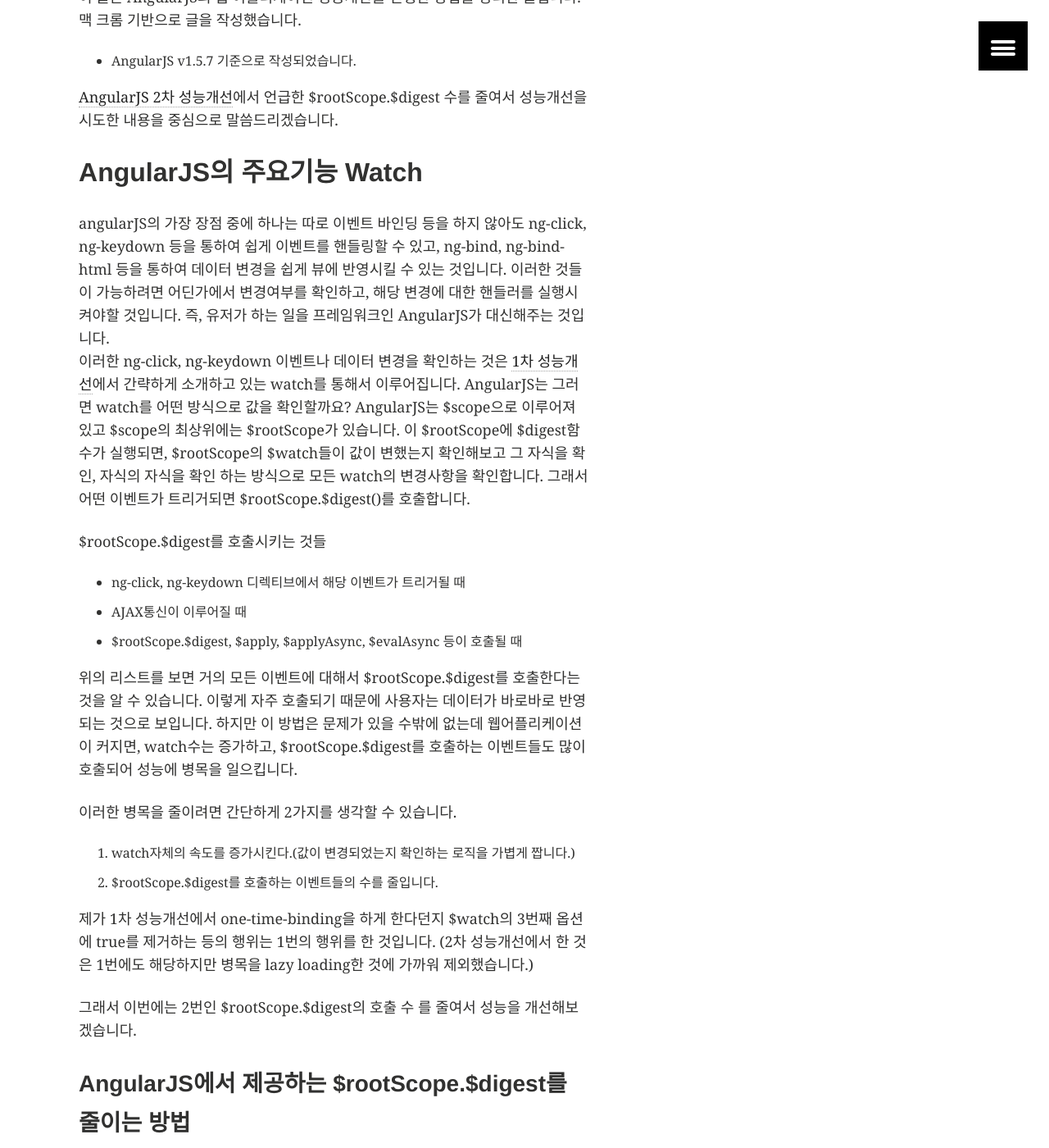
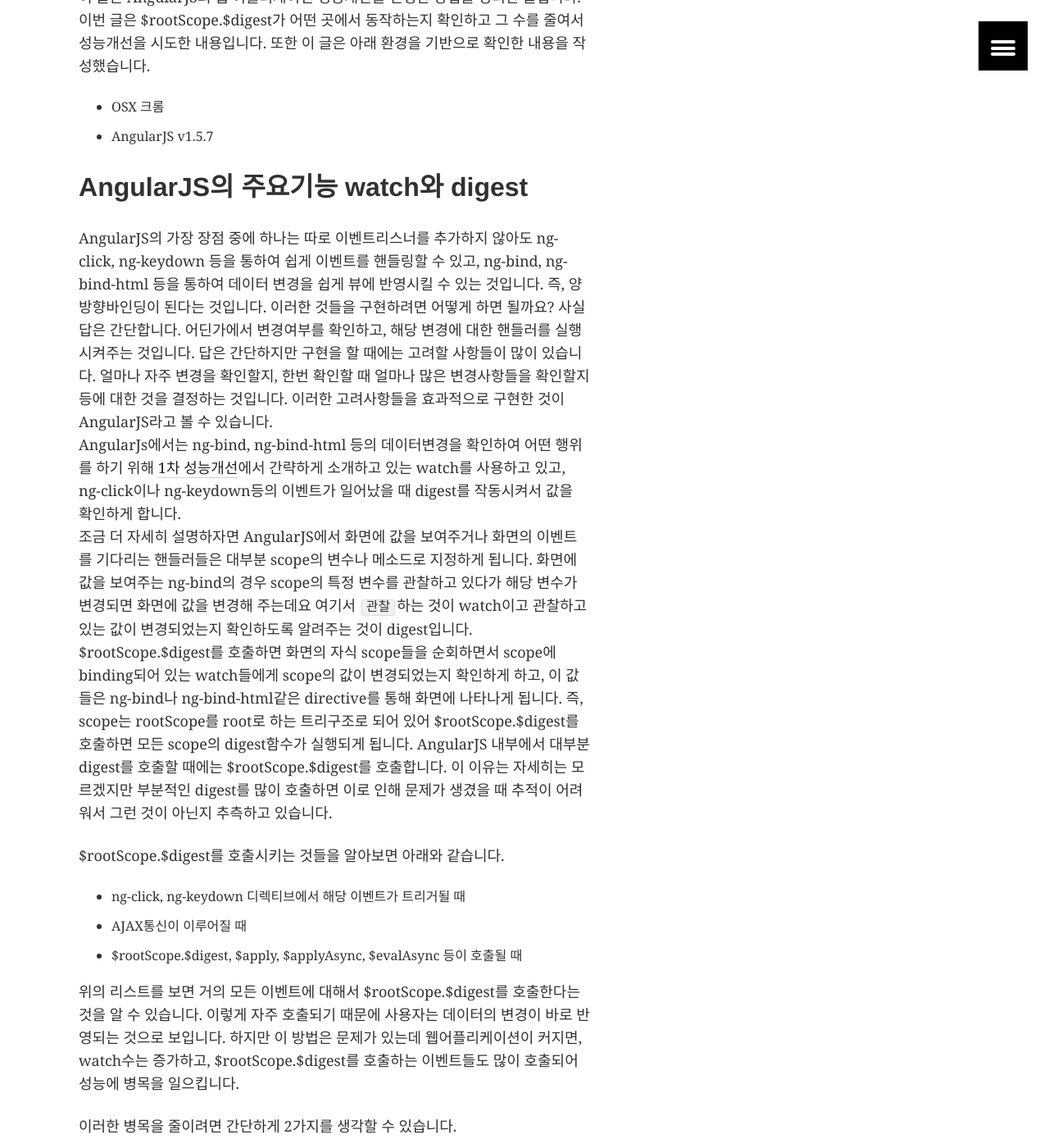
Before and after one commit to kbs0327/blog, a Jekyll site: the page built from _posts/2016-06-20-angularjs-improve-performance3.markdown, in a window 1280 px wide and 1400 px high, scrolled down 375 px. Shown: the whole window at 82% size. Built offline with Jekyll 4.4.1, drawn with Linux system fonts in a browser that asks for light colours; some of the changed text lies outside the part shown.

Commit message:
angularJs improve performance with digest

````diff
--- a/_posts/2016-06-20-angularjs-improve-performance3.markdown
+++ b/_posts/2016-06-20-angularjs-improve-performance3.markdown
@@ -1,6 +1,6 @@
 ---
 layout: article
-title: "Angular.js 소스 수정을 이용한 AngularJS 3차 성능개선"
+title: "digest 수정을 이용한 병목확인과 AngularJS 3차 성능개선"
 date: 2016-06-20 19:58:13
 image:
   teaser: angularjs.png
@@ -9,45 +9,46 @@
 
 # 개요
 
-이 글은 AngularJS의 웹 어플리케이션 성능개선을 진행한 방법을 정리한 글입니다. 맥 크롬 기반으로 글을 작성했습니다.
-- AngularJS v1.5.7 기준으로 작성되었습니다.
+이 글은 AngularJS의 웹 어플리케이션 성능개선을 진행한 방법을 정리한 글입니다. 이번 글은 $rootScope.$digest가 어떤 곳에서 동작하는지 확인하고 그 수를 줄여서 성능개선을 시도한 내용입니다. 또한 이 글은 아래 환경을 기반으로 확인한 내용을 작성했습니다.
+- OSX 크롬
+- AngularJS v1.5.7
 
- [AngularJS 2차 성능개선](http://kbs0327.github.io/blog/technology/angularjs-improve-performance2/)에서 언급한 $rootScope.$digest 수를 줄여서 성능개선을 시도한 내용을 중심으로 말씀드리겠습니다.
+## AngularJS의 주요기능 watch와 digest
 
-## AngularJS의 주요기능 Watch
+ AngularJS의 가장 장점 중에 하나는 따로 이벤트리스너를 추가하지 않아도 ng-click, ng-keydown 등을 통하여 쉽게 이벤트를 핸들링할 수 있고, ng-bind, ng-bind-html 등을 통하여 데이터 변경을 쉽게 뷰에 반영시킬 수 있는 것입니다. 즉, 양방향바인딩이 된다는 것입니다. 이러한 것들을 구현하려면 어떻게 하면 될까요? 사실 답은 간단합니다. 어딘가에서 변경여부를 확인하고, 해당 변경에 대한 핸들러를 실행시켜주는 것입니다. 답은 간단하지만 구현을 할 때에는 고려할 사항들이 많이 있습니다. 얼마나 자주 변경을 확인할지, 한번 확인할 때 얼마나 많은 변경사항들을 확인할지 등에 대한 것을 결정하는 것입니다. 이러한 고려사항들을 효과적으로 구현한 것이 AngularJS라고 볼 수 있습니다.
+ AngularJs에서는 ng-bind, ng-bind-html 등의 데이터변경을 확인하여 어떤 행위를 하기 위해 [1차 성능개선](http://kbs0327.github.io/blog/technology/angularjs-improve-performance/)에서 간략하게 소개하고 있는 watch를 사용하고 있고, ng-click이나 ng-keydown등의 이벤트가 일어났을 때 digest를 작동시켜서 값을 확인하게 합니다.
+ 조금 더 자세히 설명하자면 AngularJS에서 화면에 값을 보여주거나 화면의 이벤트를 기다리는 핸들러들은 대부분 scope의 변수나 메소드로 지정하게 됩니다. 화면에 값을 보여주는 ng-bind의 경우 scope의 특정 변수를 관찰하고 있다가 해당 변수가 변경되면 화면에 값을 변경해 주는데요 여기서 `관찰`하는 것이 watch이고 관찰하고 있는 값이 변경되었는지 확인하도록 알려주는 것이 digest입니다.
+ $rootScope.$digest를 호출하면 화면의 자식 scope들을 순회하면서 scope에 binding되어 있는 watch들에게 scope의 값이 변경되었는지 확인하게 하고, 이 값들은 ng-bind나 ng-bind-html같은 directive를 통해 화면에 나타나게 됩니다. 즉, scope는 rootScope를 root로 하는 트리구조로 되어 있어 $rootScope.$digest를 호출하면 모든 scope의 digest함수가 실행되게 됩니다. AngularJS 내부에서 대부분 digest를 호출할 때에는 $rootScope.$digest를 호출합니다. 이 이유는 자세히는 모르겠지만 부분적인 digest를 많이 호출하면 이로 인해 문제가 생겼을 때 추적이 어려워서 그런 것이 아닌지 추측하고 있습니다.
 
- angularJS의 가장 장점 중에 하나는 따로 이벤트 바인딩 등을 하지 않아도 ng-click, ng-keydown 등을 통하여 쉽게 이벤트를 핸들링할 수 있고, ng-bind, ng-bind-html 등을 통하여 데이터 변경을 쉽게 뷰에 반영시킬 수 있는 것입니다. 이러한 것들이 가능하려면 어딘가에서 변경여부를 확인하고, 해당 변경에 대한 핸들러를 실행시켜야할 것입니다. 즉, 유저가 하는 일을 프레임워크인 AngularJS가 대신해주는 것입니다.
- 이러한 ng-click, ng-keydown 이벤트나 데이터 변경을 확인하는 것은 [1차 성능개선](http://kbs0327.github.io/blog/technology/angularjs-improve-performance/)에서 간략하게 소개하고 있는 watch를 통해서 이루어집니다. AngularJS는 그러면 watch를 어떤 방식으로 값을 확인할까요? AngularJS는 $scope으로 이루어져 있고 $scope의 최상위에는 $rootScope가 있습니다. 이 $rootScope에 $digest함수가 실행되면, $rootScope의 $watch들이 값이 변했는지 확인해보고 그 자식을 확인, 자식의 자식을 확인 하는 방식으로 모든 watch의 변경사항을 확인합니다. 그래서 어떤 이벤트가 트리거되면 $rootScope.$digest()를 호출합니다.
-
- $rootScope.$digest를 호출시키는 것들
+ $rootScope.$digest를 호출시키는 것들을 알아보면 아래와 같습니다.
  - ng-click, ng-keydown 디렉티브에서 해당 이벤트가 트리거될 때
  - AJAX통신이 이루어질 때
  - $rootScope.$digest, $apply, $applyAsync, $evalAsync 등이 호출될 때
 
- 위의 리스트를 보면 거의 모든 이벤트에 대해서 $rootScope.$digest를 호출한다는 것을 알 수 있습니다. 이렇게 자주 호출되기 때문에 사용자는 데이터가 바로바로 반영되는 것으로 보입니다. 하지만 이 방법은 문제가 있을 수밖에 없는데 웹어플리케이션이 커지면, watch수는 증가하고, $rootScope.$digest를 호출하는 이벤트들도 많이 호출되어 성능에 병목을 일으킵니다.
+ 위의 리스트를 보면 거의 모든 이벤트에 대해서 $rootScope.$digest를 호출한다는 것을 알 수 있습니다. 이렇게 자주 호출되기 때문에 사용자는 데이터의 변경이 바로 반영되는 것으로 보입니다. 하지만 이 방법은 문제가 있는데 웹어플리케이션이 커지면, watch수는 증가하고, $rootScope.$digest를 호출하는 이벤트들도 많이 호출되어 성능에 병목을 일으킵니다.
 
  이러한 병목을 줄이려면 간단하게 2가지를 생각할 수 있습니다.
 
  1. watch자체의 속도를 증가시킨다.(값이 변경되었는지 확인하는 로직을 가볍게 짭니다.)
  2. $rootScope.$digest를 호출하는 이벤트들의 수를 줄입니다.
 
- 제가 1차 성능개선에서 one-time-binding을 하게 한다던지 $watch의 3번째 옵션에 true를 제거하는 등의 행위는 1번의 행위를 한 것입니다. (2차 성능개선에서 한 것은 1번에도 해당하지만 병목을 lazy loading한 것에 가까워 제외했습니다.)
+ 제가 1차 성능개선에서 one-time-binding을 하게 한다던지 $watch의 3번째 옵션에 true를 제거하는 등의 행위는 1번의 행위를 한 것입니다. (2차 성능개선은 watch와 관련되어 있다고 보기 어렵습니다.)
 
- 그래서 이번에는 2번인 $rootScope.$digest의 호출 수 를 줄여서 성능을 개선해보겠습니다.
+ 그래서 이번에는 2번인 $rootScope.$digest의 호출 수 를 줄여서 성능을 개선해보았습니다.
 
 ### AngularJS에서 제공하는 $rootScope.$digest를 줄이는 방법
 
  AngularJS에서도 이러한 사항을 알기에 이 문제를 해결할 수 있는 방법들이 있습니다.
 
- 먼저 $applyAsync가 있습니다. $applyAsync는 [1차 성능개선](http://kbs0327.github.io/blog/technology/angularjs-improve-performance/)에서 나온 useApplyAsync와 관련이 있는데요. AJAX호출을 하면 $apply함수를 호출합니다.($apply함수는 지금 $rootScope.$digest의 wrapper 메소드라고 보시면 됩니다.) 이 때에 useApplyAsync가 true로 setting하면 $applyAsync를 사용하게 되는데요. 이 함수는 지금 $rootScope.$digest가 실행중인지 확인하고, 실행중이라면 queue에 넣어서 실행중이지 않는 시점에 $rootScope.$digest를 한번만 실행하게 하는 함수입니다. 이 함수를 실행하면 동시에 여러번 AJAX콜을 할 때에 $rootScope.$digest를 줄일 수 있습니다.
+ 먼저 $applyAsync가 있습니다. $applyAsync는 [1차 성능개선](http://kbs0327.github.io/blog/technology/angularjs-improve-performance/)에서 나온 useApplyAsync와 관련이 있는데요. AJAX호출을 하면 $apply함수를 호출합니다.($apply함수는 지금 $rootScope.$digest의 wrapper 메소드라고 보시면 됩니다.) 이 때에 useApplyAsync를 true로 setting하면 $applyAsync를 사용하게 되는데요. 이 함수는 지금 $rootScope.$digest가 실행중인지 확인하고, 실행중이라면 queue에 넣어서 실행중이지 않는 시점에 $rootScope.$digest를 한번만 실행하게 하는 함수입니다. 이 함수를 실행하면 동시에 여러번 AJAX콜을 할 때에 $rootScope.$digest를 줄여서 성능개선을 할 수 있습니다.
 
- 이 외에 이 함수와 똑같은 기능을 하는 함수로 $evalAsync함수가 있습니다. 이 함수는 $watch가 내부 scope를 순회할 때에도 대기중인 콜백이 있으면 실행시키는 함수로 $applyAsync함수가 $rootScope.$digest가 호출되는 시점에서만 확인하는 점과 다릅니다. 이 차이는 나중에 다시 글로 써서 올리겠습니다.
+ 이 외에 $applyAsync와 유사한 함수로 $evalAsync함수가 있습니다. 이 함수에 대해서는 나중에 다시 글로 써서 올리겠습니다.
 
-### $rootScope.$digest가 호출이 안되게 하는 옵션을 사용하자
+### 가능하면 $rootScope.$digest가 호출이 안하는 옵션을 사용하자
 
- AngularJS에서는 이벤트가 발생했을 때 $rootScope.$digest를 호출하지 않게 하는 함수가 있습니다. $timeout과 $interval인데요. $timeout은 timeout이 일어난 후에 $rootScope.$digest를 호출하고 $interval은 정해진 시간마다 내부 콜백을 실행하고 $rootScope.$digest를 호출합니다.
+ AngularJS에서는 이벤트가 발생했을 때 $rootScope.$digest를 호출하지 않게 하는 옵션을 가지고 있는 함수가 있습니다. $timeout과 $interval인데요. 어떤 옵션도 주지 않았을 경우 $timeout은 timeout이 일어난 후에 $rootScope.$digest를 호출하고 $interval은 정해진 시간마다 내부 콜백을 실행하면서, $rootScope.$digest를 호출합니다.
 
- 이 2개의 함수 모두 3번째 매개변수에 false를 입력하면 $rootScope.$digest를 막을 수 있습니다. 하지만 실제로 $rootScope.$digest가 필요한 경우가 있기 때문에 사용할 때에 유의하여 사용해야합니다.
+ 이 2개의 함수 모두 3번째 매개변수에 false를 입력하면 $rootScope.$digest를 막을 수 있습니다. 하지만 실제로 $rootScope.$digest가 필요한 경우가 있기 때문에 사용할 때에 유의해야합니다.
 
 ### local digest
 
@@ -60,125 +61,40 @@
 
 ```
 
- 위의 소스를 이용하면 되지만 사용시에 추적이 힘드는 side effect가 있을 수도 있습니다. 실제로 몇개의 블로그에서는 이를 Anti-Pattern으로 기술하기도 했습니다.
+ 간단하게 위의 소스를 이용하면 되지만 사용시에 여러 side effect가 있을 수도 있어서, 몇개의 블로그에서는 이를 Anti-Pattern으로 기술하기도 했습니다.
 
-## AngularJS 소스를 통한 watch수 파악
+## AngularJS 소스 수정을 통한 watch수 파악
 
- 드디어 본론으로 돌아와서 AngularJS소스를 수정해서 성능을 개선해보겠습니다.
- 이번 성능개선의 목표는 $rootScope.$digest 호출을 줄여서 처음 로딩 속도를 증가시키는게 주요 목적입니다.
+ 드디어 본론으로 돌아와서 AngularJS소스를 수정해서 간단하게 수정해서 실제로 watch가 얼마나 오래걸리는지에 대해 측정해 보겠습니다.
+ 이번 측정의 목표는 $rootScope.$digest를 어디서 호출하고, 얼마나 많이 호출하는지 확인하는 것과, 1개의 watch를 확인하는 데에 얼마나 많은 시간이 걸리는지 측정하는 것입니다.
 
- 제가 수정하기로 한 소스는 $digest함수 소스이고 이 소스가 모든 $watch의 확인에 사용되기에 이 함수를 target으로 지정했습니다.
+ 제가 수정하기로 한 소스는 $watch를 확인하도록 하는 $digest함수입니다.
+ digest함수는 간단하게 표현하면 아래와 같습니다.
 
 ```js
  $digest: function() {
-        beginPhase('$digest');
-        $browser.$$checkUrlChange();
+        // phase 시작
 
-        if (this === $rootScope && applyAsyncId !== null) {
-          $browser.defer.cancel(applyAsyncId);
-          flushApplyAsync();
-        }
+        do {
+        // 자식 scope를 순회
+          do {
+          // scope의 전체 watch를 순회하며 변경사항 확인
 
-        lastDirtyWatch = null;
+          // 변경사항이 있으면 해당 action 실행
+          } while (...);
 
-        do { // "while dirty" loop
-          dirty = false;
-          current = target;
+        } while (...);
 
-          for (var asyncQueuePosition = 0; asyncQueuePosition < asyncQueue.length; asyncQueuePosition++) {
-            try {
-              asyncTask = asyncQueue[asyncQueuePosition];
-              asyncTask.scope.$eval(asyncTask.expression, asyncTask.locals);
-            } catch (e) {
-              $exceptionHandler(e);
-            }
-            lastDirtyWatch = null;
-          }
-          asyncQueue.length = 0;
-
-          traverseScopesLoop:
-          do { // "traverse the scopes" loop
-            if ((watchers = current.$$watchers)) {
-              length = watchers.length;
-              while (length--) {
-                try {
-                  watch = watchers[length];
-                  if (watch) {
-                    get = watch.get;
-
-                    // ---------------- watch 확인 ----------------
-                    if ((value = get(current)) !== (last = watch.last) &&
-                        !(watch.eq
-                            ? equals(value, last)
-                            : (typeof value === 'number' && typeof last === 'number'
-                               && isNaN(value) && isNaN(last)))) {
-                      // ---------------  watch 함수 실행 -------------
-                      dirty = true;
-                      lastDirtyWatch = watch;
-                      watch.last = watch.eq ? copy(value, null) : value;
-                      fn = watch.fn;
-                      fn(value, ((last === initWatchVal) ? value : last), current);
-                      if (ttl < 5) {
-                        logIdx = 4 - ttl;
-                        if (!watchLog[logIdx]) watchLog[logIdx] = [];
-                        watchLog[logIdx].push({
-                          msg: isFunction(watch.exp) ? 'fn: ' + (watch.exp.name || watch.exp.toString()) : watch.exp,
-                          newVal: value,
-                          oldVal: last
-                        });
-                      }
-                    } else if (watch === lastDirtyWatch) {
-                      dirty = false;
-                      break traverseScopesLoop;
-                    }
-                  }
-                } catch (e) {
-                  $exceptionHandler(e);
-                }
-              }
-            }
-
-            if (!(next = ((current.$$watchersCount && current.$$childHead) ||
-                (current !== target && current.$$nextSibling)))) {
-              while (current !== target && !(next = current.$$nextSibling)) {
-                current = current.$parent;
-              }
-            }
-          } while ((current = next));
-
-          if ((dirty || asyncQueue.length) && !(ttl--)) {
-            clearPhase();
-            throw $rootScopeMinErr('infdig',
-                '{0} $digest() iterations reached. Aborting!\n' +
-                'Watchers fired in the last 5 iterations: {1}',
-                TTL, watchLog);
-          }
-
-        } while (dirty || asyncQueue.length);
-
-        clearPhase();
-        while (postDigestQueuePosition < postDigestQueue.length) {
-          try {
-            postDigestQueue[postDigestQueuePosition++]();
-          } catch (e) {
-            $exceptionHandler(e);
-          }
-        }
-        postDigestQueue.length = postDigestQueuePosition = 0;
+        // phase 종료
       }
 ```
 
-코드가 정말 장황하지만 가장 중요한 지점은 watch 확인과 watch 실행하는 부분입니다.
-이 watch를 확인하는 부분에 아래의 코드를 집어넣습니다.
+위의 코드에서 저희가 측정하고 싶은 것은 $watch를 확인하는데 걸리는 시간이 얼마나 걸리는지를 측정해야 하니 위의 `scope의 전체 watch를 순회하며 변경사항 확인`하는 부분에 아래의 코드를 추가합니다.
 
 ``` js
  window.watchCount = window.watchCount + 1 || 1;
  var started = window.performance.now();
- (value = get(current)) !== (last = watch.last) &&
- !(watch.eq ?
-     equals(value, last) :
-     (typeof value === 'number' && typeof last === 'number' &&
-         isNaN(value) && isNaN(last)))
+ // watch하는 변수가 변경되었는지 확인하는 코드
  var ellapsed = window.performance.now() - started;
  if (ellapsed > 100) {
      console.trace();
@@ -190,38 +106,28 @@
      console.log(window.watchCount + ': watch', watch.get, ellapsed);
  }
 ```
-그러면 실제로 watch를 확인하는 횟수와 시간이 측정됩니다.
+그러면 실제로 watch를 확인하는 횟수와 1번의 watch가 얼마나 시간이 오래 걸렸는지 측정됩니다. 또한 callstack을 출력하여 시간이 오래걸리는 watch의 경우 추적하여 개선할 수 있습니다.
 
-그리고 $digest함수가 시작하는 부분에 아래의 코드를 집어넣습니다.
+그리고 저희가 알고 싶었던 $rootScope.$digest가 얼마나 많이 호출되고, 몇번이나 호출되었는지 알기 위해서 `phase 시작` 부분에 아래와 같은 코드를 추가합니다.
 ``` js
  if (this === $rootScope) {
       window.rootScopeDigestCount = window.rootScopeDigestCount + 1 || 1;
       console.trace('rootScope digest: ' + window.rootScopeDigestCount);
   }
 ```
-그러면 시간동안 $rootScope.$digest가 몇번을 돌았는지 확인할 수 있습니다.
-정확한 측정을 위해서는 app.run 부분에 일정 시간 이후의 window.watchCount를 console로 비교하기에 좋습니다.
+그러면 $rootScope.$digest가 몇번을 돌았는지 어디서 rootScope.digest를 호출했는지 확인할 수 있습니다.
+정확한 측정을 위해서는 app.run 부분에 timeout을 이용하여 일정 시간 이후의 window.watchCount와 window.rootScopeDigestCount를 호출해보면 페이지를 로딩하는데 호출된 수를 객관적인 지표로 확인할 수 있습니다.
 
-위의 코드를 제가 두레이 첫 화면에 적용시켜보았습니다.
+위의 코드를 두레이 첫 화면인 담당업무함에 적용시켜보았습니다.
 
 ### 결과
 
-먼저 위 코드의 결과입니다.
+먼저 위의 코드에 대한 결과입니다.
 $rootScope.$digest 수: 23번
 전체 watch 수 : 24774번
 
-그리고 위에서 말씀드린 사항들을 찾아서 적용하였더니 아래와 같은 결과가 나왔습니다.
+그리고 $rootScope.$digest를 역으로 추적해서 $rootScope.$digest를 호출하는 요인을 최대한 제거했더니 아래와 같은 결과가 나왔습니다.
 $rootScope.$digest 수: 4번
 전체 watch 수 : 6246번
 
-이렇게 $rootScope.$digest 호출 수를 성공적으로 줄였습니다. 하지만 여기서 문제가 생겼는데 이렇게 개선을 했는데 하고 난 후의 첫페이지 로딩 속도는 오히려 느려진 것입니다.
-
-### 속도가 느려진 원인
-
-이 원인은 useApplyAsync에 있습니다.
-$applyAsync는 $rootScope.$digest가 트리거가 되면 기다리는 것을 멈추고 대기중인 콜백들을 실행시킵니다. 하지만 $rootScope.$digest가 실행되지 않으면 $timeout이 끝나는 시점에 콜백들이 실행됩니다.
-이 차이로 인해 제가 $rootScope.$digest를 제거하여 대기중인 콜백이 실행되는 것을 막았고 그래서 결과적으로 뷰의 로딩이 느렸던 것입니다.
-
-## 결론
-
-$rootScope.$digest가 너무 많이 있으면 속도에 병목을 일으키지만 뷰로딩을 빨리하기 위해 적절한 $rootScope.$digest는 필요합니다.
+이렇게 $rootScope.$digest 호출 수를 보면 성공적으로 성능개선을 했다는 것을 알 수 있습니다. 하지만 이렇게 성능을 개선하면 페이지 로딩 속도가 빨라질 것이라고 생각했습니다. 하지만 실제로 페이지 로딩속도를 측정해 보니 속도는 오히려 느려졌습니다. 이렇게 성능이 느려져서 성능개선은 시간 관계상 마무리할 수밖에 없었습니다. 하지만 이 다음에 진행했던 성능개선에서 느려진 것에 대한 원인을 파악하고 페이지 로딩 속도를 개선할 수 있었는데 이 내용은 다음 글에 이어서 적겠습니다.
````
